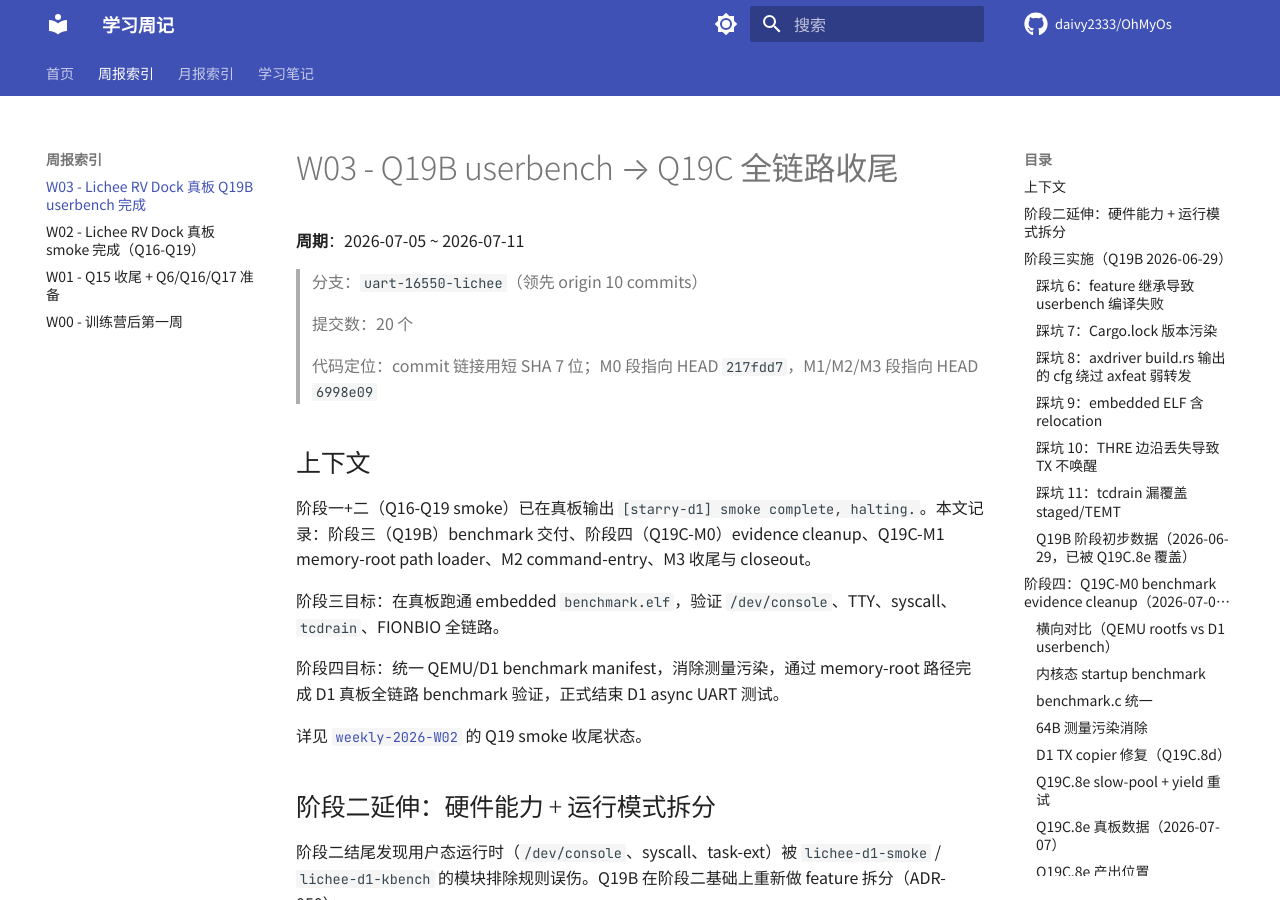
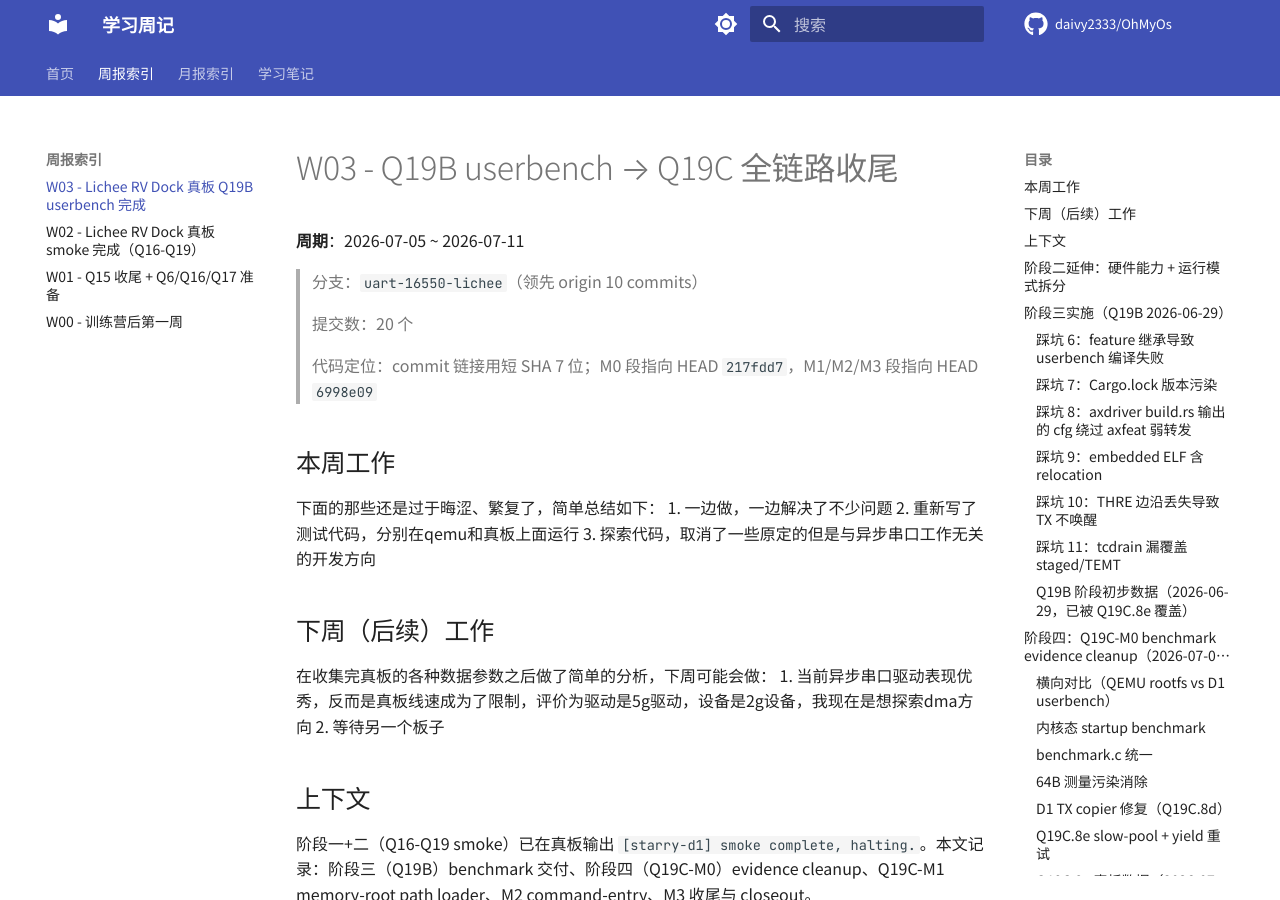
Before and after one commit to daivy2333/OhMyOs, an MkDocs documentation site: the page built from docs/weeks/weekly-2026-W03.md, in a window 1280 px wide and 900 px high. Built offline with MkDocs 1.6.1 and Material for MkDocs 9.7.7, drawn with Linux system fonts in a browser that asks for light colours; comment, search, counter and statistics services are not loaded.

Commit message:
repo(update)

```diff
--- a/docs/weeks/weekly-2026-W03.md
+++ b/docs/weeks/weekly-2026-W03.md
@@ -7,6 +7,20 @@
 > 提交数：20 个
 >
 > 代码定位：commit 链接用短 SHA 7 位；M0 段指向 HEAD `217fdd7`，M1/M2/M3 段指向 HEAD `6998e09`
+
+## 本周工作
+
+下面的那些还是过于晦涩、繁复了，简单总结如下：
+1. 一边做，一边解决了不少问题
+2. 重新写了测试代码，分别在qemu和真板上面运行
+3. 探索代码，取消了一些原定的但是与异步串口工作无关的开发方向
+
+## 下周（后续）工作
+
+在收集完真板的各种数据参数之后做了简单的分析，下周可能会做：
+1. 当前异步串口驱动表现优秀，反而是真板线速成为了限制，评价为驱动是5g驱动，设备是2g设备，我现在是想探索dma方向
+2. 等待另一个板子
+
 
 ## 上下文
 
```
Also changed, not shown: docs/months/monthly-2026-M00.md (+0 -1 lines).
